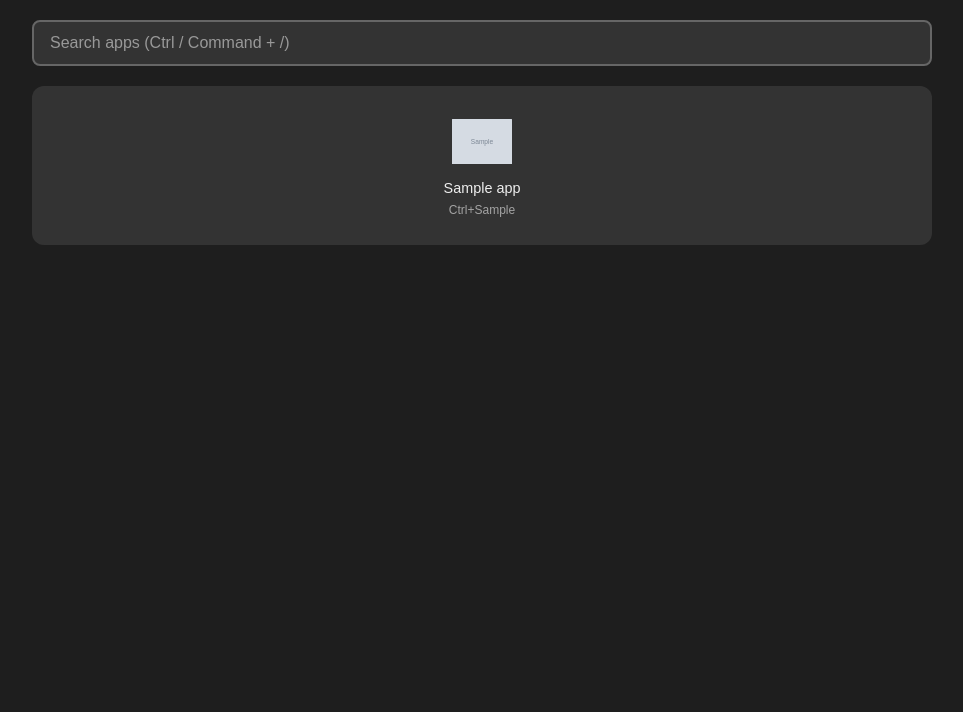
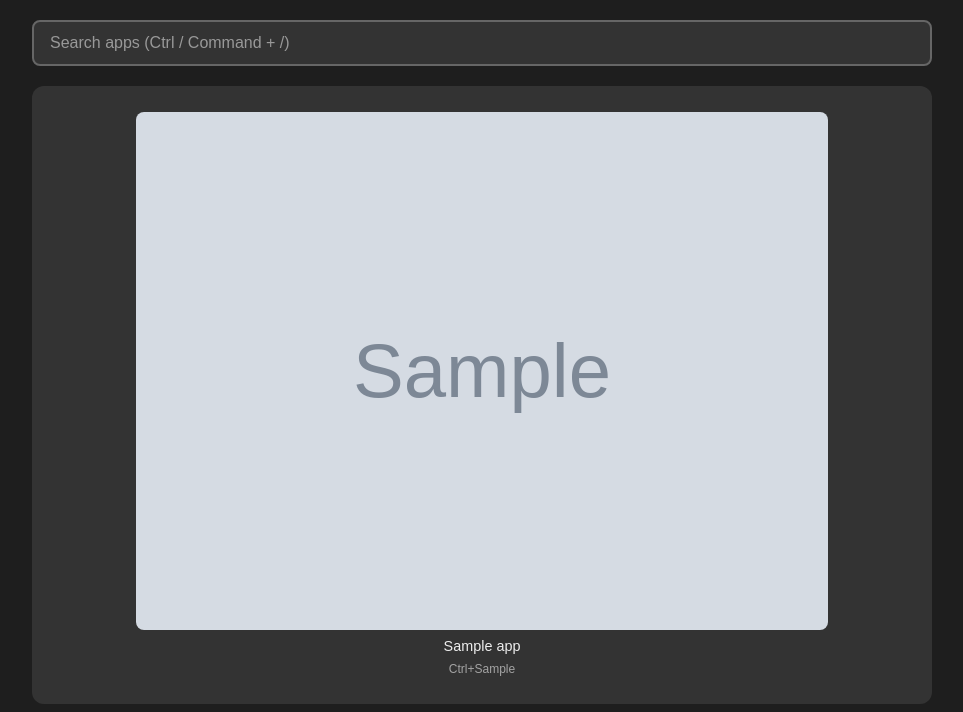
Before and after one commit to rogir-2/app-launcher, a PHP site: page / in a window 1280 px wide. Shown: the part 146-858 px from the top of the page, without its empty margins (158-1121 px from the left). Before the commit the page ends 391 px from the top, so only its background shows below. Run offline with PHP 8.4, Linux system fonts and the light colour scheme; tables that the repository leaves empty or names only in its code hold one stand-in row (values such as "Sample post"); grey boxes marked "Sample" are stand-in pictures.

Commit message:
updated App-Icon Size
Removed the height limit from appicon and set width to 80% and set maxwidth on the app tile to 180 instead of 140

```diff
--- a/assets/css/style.css
+++ b/assets/css/style.css
@@ -73,7 +73,7 @@ main {
 /* App grid */
 .app-grid {
     display: grid;
-    grid-template-columns: repeat(auto-fit, minmax(140px, 1fr));
+    grid-template-columns: repeat(auto-fit, minmax(180px, 1fr));
     gap: 18px;
     padding: 0;
 }
@@ -117,8 +117,7 @@ body.light .app-btn:hover {
 
 /* App icon */
 .app-icon {
-    width: 60px;
-    height: 60px;
+    width: 80%;
     margin-bottom: 8px;
     border-radius: 8px;
     object-fit:contain;
```
